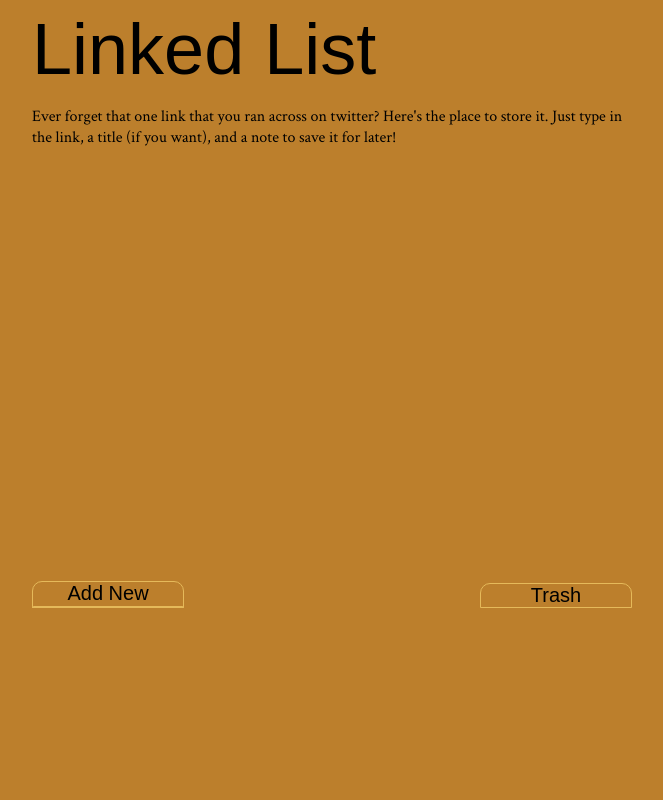
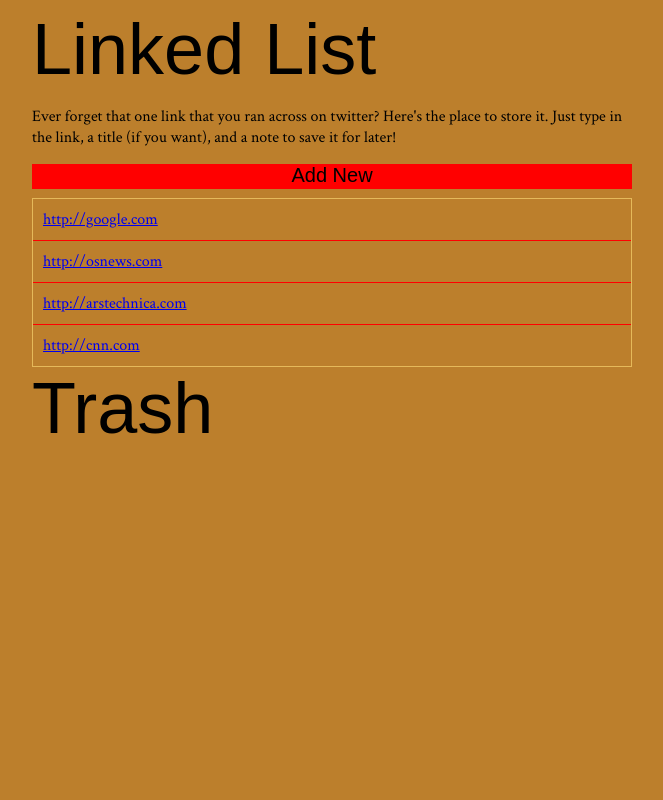
Before and after one commit to deep-spaced/Linked-List, a plain HTML site: page index.html in a window 1280 px wide. Shown: the whole page, without its empty margins (308-971 px from the left). Drawn offline with nearby package versions, Linux system fonts and the light colour scheme; a web font is replaced by a local one.

Commit message:
Updating files.

```diff
--- a/index.html
+++ b/index.html
@@ -20,22 +20,46 @@
 		<div id="main">
 			<p>Ever forget that one link that you ran across on twitter? Here's the place to store it. Just type in the link, a title (if you want), and a note to save it for later!</p>
 
-      <section id="addNewLink" class="bottom">
+		<section id="addNewLink">
 			<header>Add New</header>
 			<div id="hidden">
-          <p class="link" contenteditable="true">Title</p>
-          <p class="link" contenteditable="true">Link</p>
+				<p class="link" contenteditable="true">URL</p>
 				<div contenteditable="true" class="link note">Note...</div>
 				<button>Add</button>
+				<button class="btnDelete">Delete</button>
 			</div>
 		</section>
 
+		<section id="linkList">
+			<section>
+				<div id="hidden">
+					<p class="link"><a href="http://google.com">http://google.com</a></p>
+					<div class="link note">The world's greatest search engine.</div>
+				</div>
+			</section>
+			<section>
+				<div id="hidden">
+					<p class="link"><a href="http://google.com">http://osnews.com</a></p>
+					<div class="link note">The world's greatest search engine.</div>
+				</div>
+			</section>
+			<section>
+				<div id="hidden">
+					<p class="link"><a href="http://google.com">http://arstechnica.com</a></p>
+					<div class="link note">The world's greatest search engine.</div>
+				</div>
+			</section>
+			<section>
+				<div id="hidden">
+					<p class="link"><a href="http://google.com">http://cnn.com</a></p>
+					<div class="link note">The world's greatest search engine.</div>
+				</div>
+			</section>
+		</section>
+
+
 		<section id="trashBin" class="bottom">
 			<header>Trash</header>
-      </section>
-
-      <section id="linkList" class="bottom">
-
 		</section>
 		</div>
 
--- a/script.js
+++ b/script.js
@@ -24,4 +24,6 @@ $(document).ready(function() {
 
 	);
 
+
+
 });
--- a/style.css
+++ b/style.css
@@ -23,28 +23,55 @@ header {
 	font-family: 'IM Fell English SC', arial, serif;
 	font-size: 72px;
 }
-.bottom {
+section {
+	display: block;
+}
+#linkList {
+	/*
 	-webkit-border-top-left-radius: 10px;
 	-webkit-border-top-right-radius: 10px;
 	-moz-border-radius-topleft: 10px;
 	-moz-border-radius-topright: 10px;
 	border-top-left-radius: 10px;
 	border-top-right-radius: 10px;
+	*/
 	border: 1px solid #E5B95A;
-	width: 150px;
+	margin-top: 50px;
+}
+#addNewLink {
+	background-color: red;
+	height: 25px;
+	position: absolute;
+	width: 100%;
+	display: block;
 	overflow:hidden;
-	position: absolute;
-	bottom: 0;
+	z-index: 5;
 }
-.bottom header {
+#addNewLink header {
 	font-size: 20px;
 	text-align: center;
+}
+
+#linkList section {
+	border-top: 1px solid red;
+	display: block;
+}
+#linkList section:first-child {
+	border-top: none;
+}
+#linkList .note {
+	display: none;
 }
 
 footer {
 
 }
 
+#hidden .btnDelete {
+	display: none;
+}
+
+/*
 #addNewLink {
 	height: 25px;
 	left: 0;
@@ -53,6 +80,7 @@ footer {
 #trashBin {
 	right: 0;
 }
+*/
 
 .link {
 	margin: 10px;
```
Also changed, not shown: 1 other file. Lines whose indentation alone changed are shown as unchanged.
